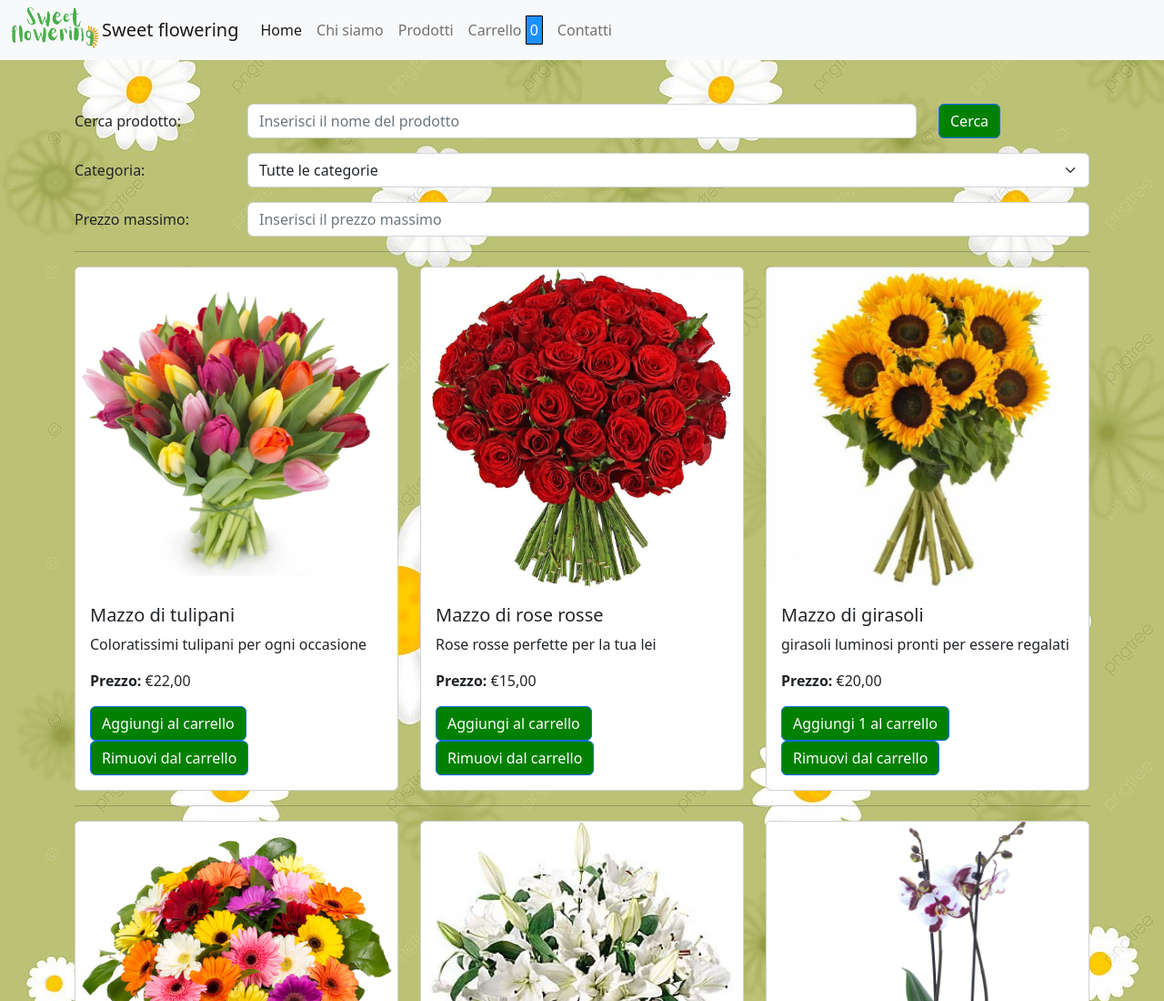
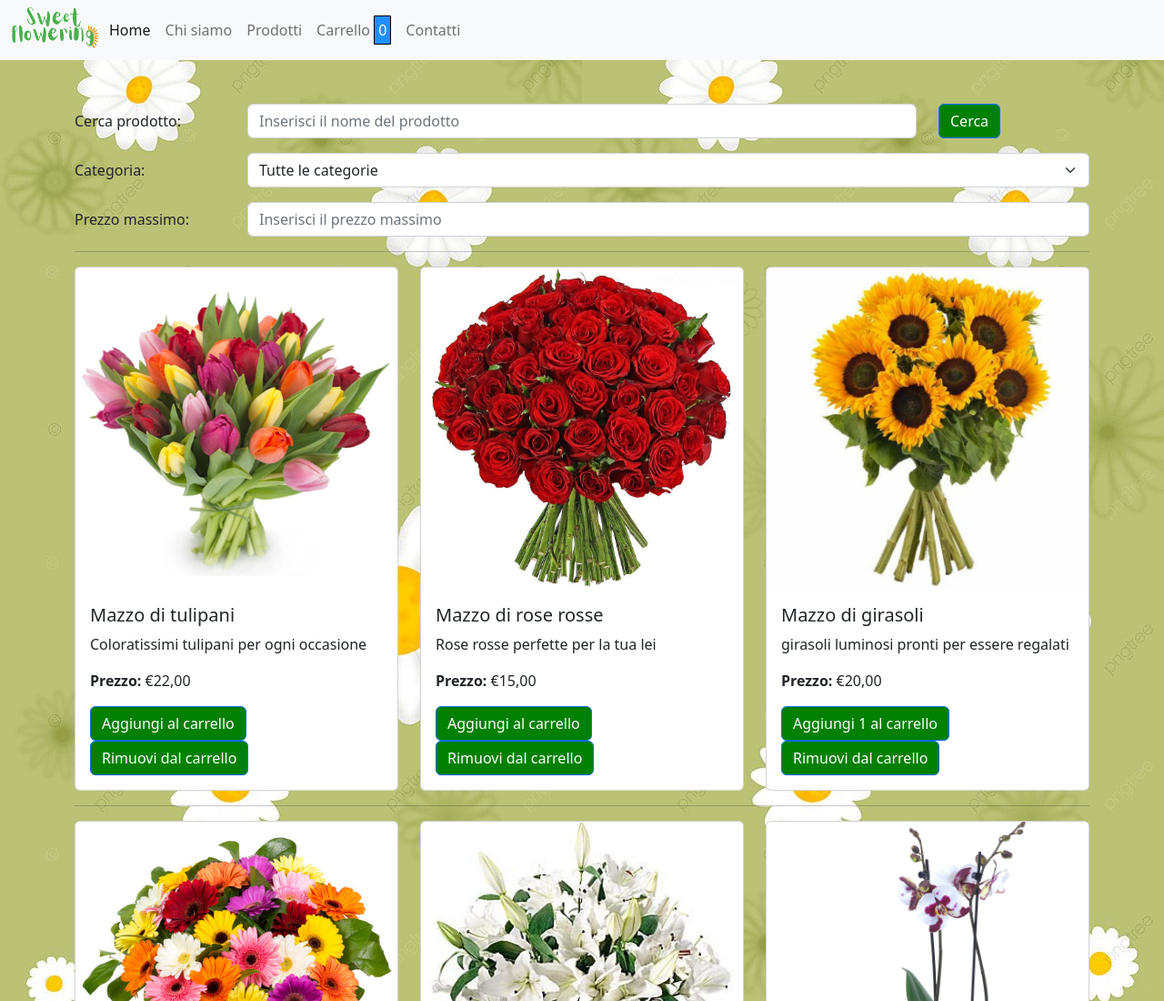
Before and after one commit to Regaaasara/Negozio-di-piante, a plain HTML site: page index.html in a window 1280 px wide. Shown: the top 1100 px of the page at 91% size. Drawn offline with nearby package versions, Linux system fonts and the light colour scheme.

Commit message:
Update index.html

```diff
--- a/index.html
+++ b/index.html
@@ -16,7 +16,6 @@
             <div class="logo">
               <img src="logo baccan piante.png" class="logo">
             </div>
-            <a class="navbar-brand" href="#">Sweet flowering</a>
             <button class="navbar-toggler" type="button" data-bs-toggle="collapse" data-bs-target="#navbarNav" aria-controls="navbarNav" aria-expanded="false" aria-label="Toggle navigation">
               <span class="navbar-toggler-icon"></span>
             </button>
```
